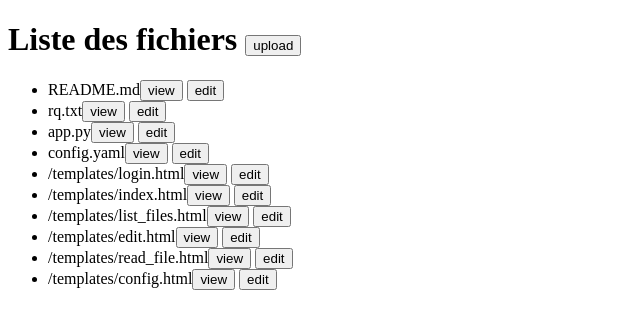
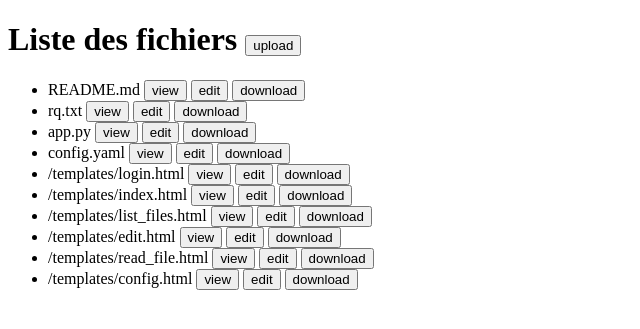
Before and after one commit to Cazeho/FileManager, a Flask app: page /list in a window 1280 px wide. Shown: the top 329 px of the page, without its empty margins (0-640 px from the left). Run offline with Flask 3, Linux system fonts and the light colour scheme; the visitor is signed in with stand-in values (Sample User, id 1).

Commit message:
Update list_files.html

```diff
--- a/templates/list_files.html
+++ b/templates/list_files.html
@@ -7,8 +7,16 @@
     <h1>Liste des fichiers <a href="{{ url_for('upload_file') }}"><button>upload</button></a></h1>
     <ul>
       {% for file in files %}
-        <li>{{ file }}<a href="{{ url_for('read_file', filename=file) }}"><button>view</button></a>
-        <a href="{{ url_for('edit_file', filename=file) }}"><button>edit</button></a></li>
+        <li>
+
+           {{ file }}
+        <a href="{{ url_for('read_file', filename=file) }}"><button>view</button></a>
+        <a href="{{ url_for('edit_file', filename=file) }}"><button>edit</button></a>
+          <a href="{{ url_for('download_file', filename=file) }}"><button>download</button></a>
+
+
+        </li>
+
       {% endfor %}
     </ul>
   </body>
```
